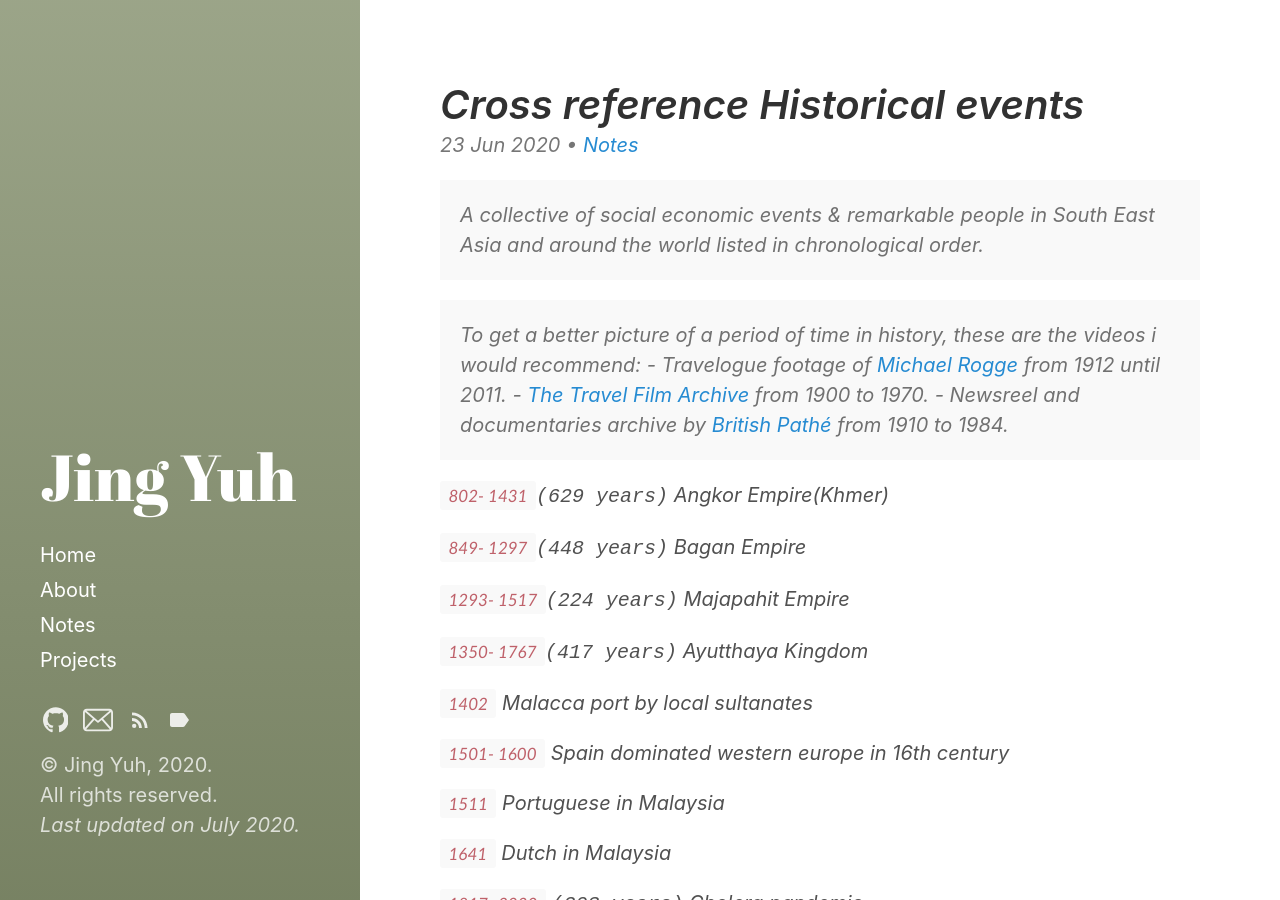
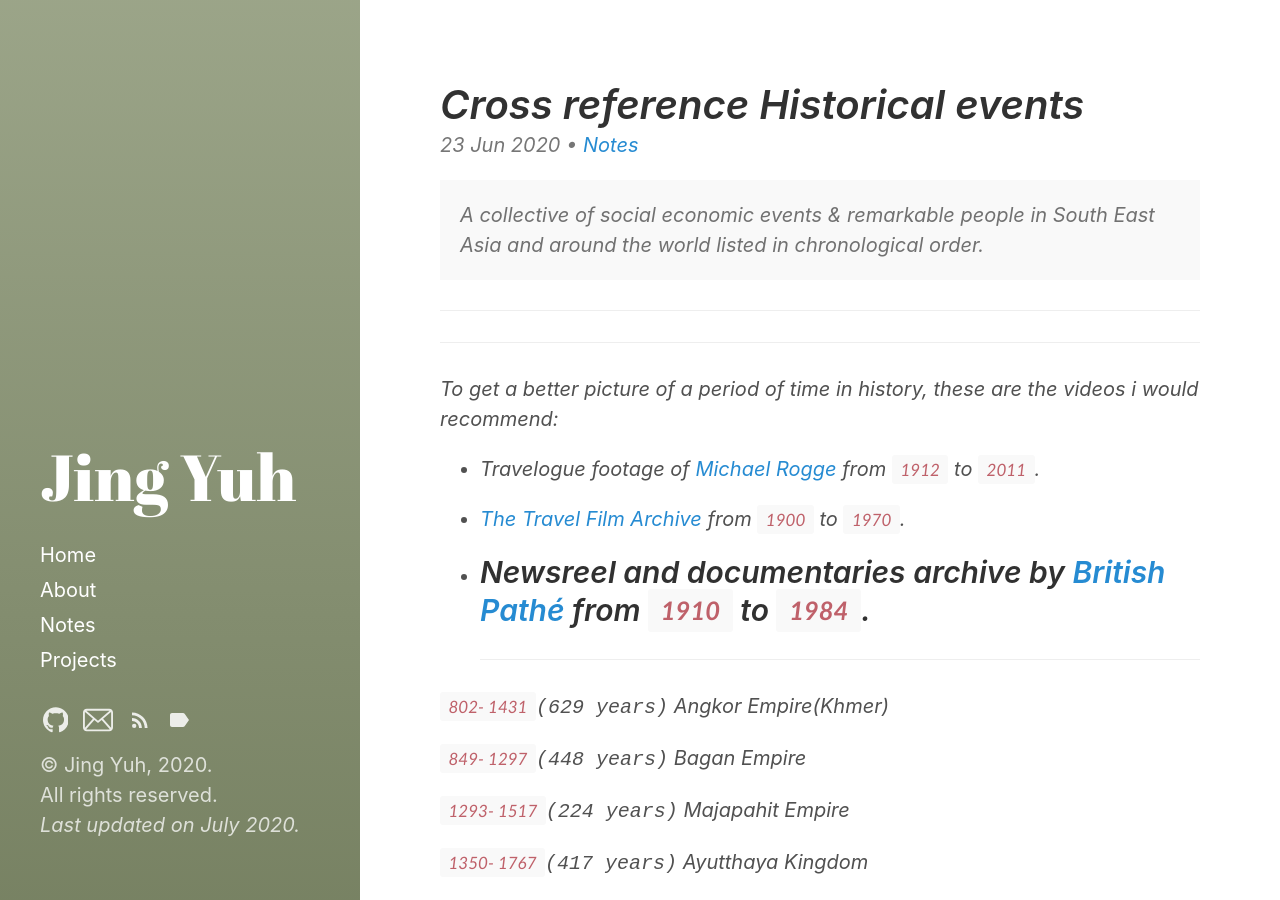
Before and after one commit to jyang123-bit/Website, a Jekyll site: the page built from _posts/2020-06-23-Notes-cross-reference-historical-events.md, in a window 1280 px wide and 900 px high. Built offline with Jekyll 4.4.1, drawn with Linux system fonts in a browser that asks for light colours.

Commit message:
Update 2020-06-23-Notes-cross-reference-historical-events.md

```diff
--- a/_posts/2020-06-23-Notes-cross-reference-historical-events.md
+++ b/_posts/2020-06-23-Notes-cross-reference-historical-events.md
@@ -18,15 +18,17 @@ last_modified_at:
   A collective of social economic events & remarkable people in South East Asia and around the world listed in chronological order.
 </p>
 
-<p class="message">
+---
+---
 To get a better picture of a period of time in history, these are the videos i would recommend:
 
-  - Travelogue footage of <a href="https://www.youtube.com/c/michaelijsbrand/about">Michael Rogge</a> from 1912 until 2011.
+  - Travelogue footage of <a href="https://www.youtube.com/c/michaelijsbrand/about">Michael Rogge</a> from `1912` to `2011`.
 
-  - <a href="http://www.travelfilmarchive.com/home.php">The Travel Film Archive</a> from 1900 to 1970.
+  - <a href="http://www.travelfilmarchive.com/home.php">The Travel Film Archive</a> from `1900` to `1970`.
 
-  - Newsreel and documentaries archive by <a href="https://www.youtube.com/c/britishpathe/about">British Pathé</a> from 1910 to 1984.
-  </p>
+  - Newsreel and documentaries archive by <a href="https://www.youtube.com/c/britishpathe/about">British Pathé</a> from `1910` to `1984`.
+---
+---
 
 `802- 1431`<kbd>(629 years)</kbd> Angkor Empire(Khmer)
 
```
